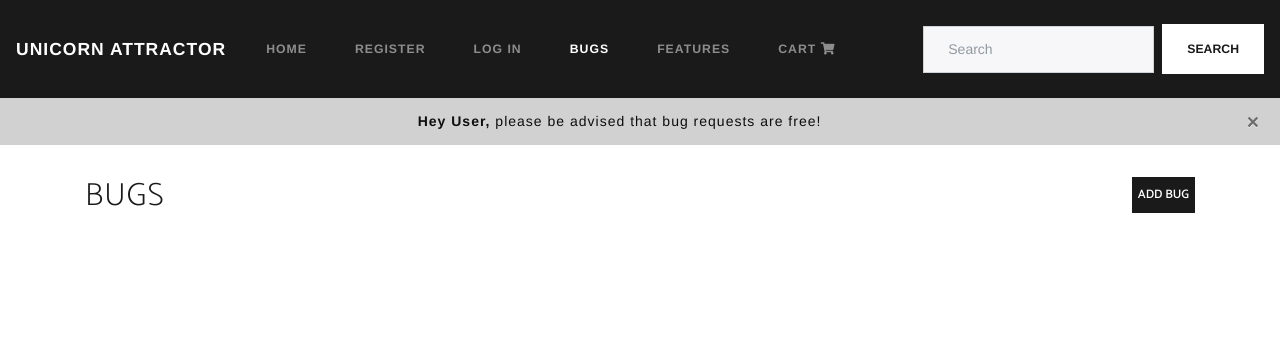
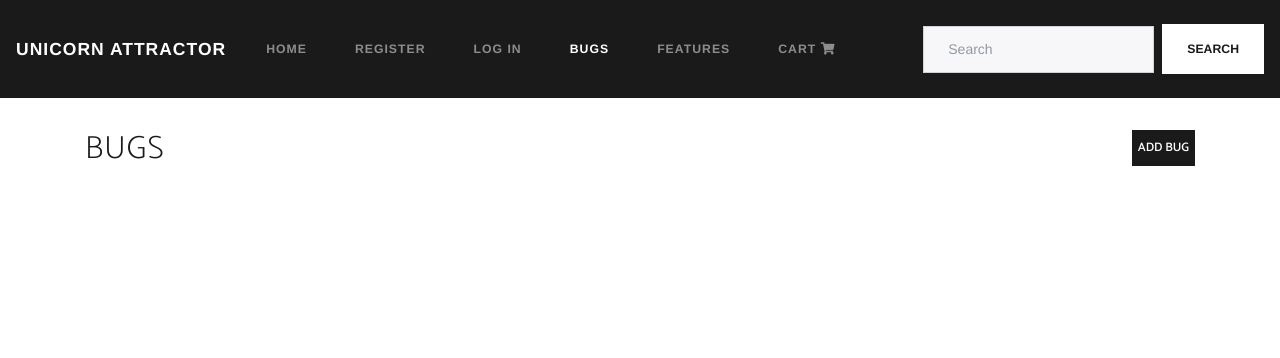
Before and after one commit to ShaneMuir/BugFeature-Tracker, a Django app: page /bugs/ in a window 1280 px wide. Shown: the top 358 px of the page. Run offline with Django 3.2, Linux system fonts and the light colour scheme; data that the repository does not hold is empty; parts of the project's set-up code (start-up, migrations or seed data) failed here and were passed over; some libraries are stand-ins or nearby versions; some web fonts are replaced.

Commit message:
Removed alert on bugs page causing localstorage issues

```diff
--- a/bugs/templates/bugs.html
+++ b/bugs/templates/bugs.html
@@ -2,17 +2,6 @@
 {% block bugs_active%}active{% endblock %}
 {% block title %}Bugs{% endblock %}
 {% block content %}
-<div id="myAlert" class="alert alert-dismissible alert-primary text-center">
-  {% if user.is_authenicated %}
-  <strong>Hey {{ request.user }},</strong> please be advised that bug requests are free!
-  {% else %}
-  <strong>Hey User,</strong> please be advised that bug requests are free!
-  {% endif %}
-  <button type="button" class="close" aria-label="Close">
-  <span aria-hidden="true">&times;</span>
-</button>
-</div>
-
 <main class="container" id="main">
   {% block heading %}
   <div class="row">
--- a/features/templates/features.html
+++ b/features/templates/features.html
@@ -3,13 +3,13 @@
 {% block title %}Features{% endblock %}
 
 {% block content %}
-<div id="myAlert" class="alert alert-dismissible alert-primary text-center">
+<div id="featureAlert" class="alert alert-dismissible alert-primary text-center">
   {% if user.is_authenicated %}
   <strong>Hey {{ request.user }},</strong> please be advised that feature requests cost £20 and feature upvotes cost £5.
   {% else %}
   <strong>Hey User,</strong> please be advised that feature requests cost £20 and feature upvotes cost £5.
   {% endif %}
-  <button type="button" class="close" aria-label="Close">
+  <button type="button" class="feature_close" aria-label="Close">
   <span aria-hidden="true">&times;</span>
 </button>
 </div>
--- a/static/css/main.css
+++ b/static/css/main.css
@@ -90,7 +90,7 @@ strong {
     padding-right: 3.8125rem !important;
 }
 
-#myAlert {
+#featureAlert{
   width: 100%;
   height: auto;
   position: relative;
@@ -100,7 +100,7 @@ strong {
   border: 1px solid transparent;
 }
 
-.close {
+.feature_close{
   position: absolute;
   top: 10px;
   right: 10px;
--- a/static/js/main.js
+++ b/static/js/main.js
@@ -10,15 +10,13 @@ $(document).ready(function() {
 
 
 
-	if(localStorage.getItem('msgState') != 'shown') {
-  	$('#myAlert').slideDown('slow');
-    localStorage.setItem('msgState', 'shown');
+	if(localStorage.getItem('featureMsgState') != 'shown') {
+  	$('#featureAlert').slideDown('slow');
+    localStorage.setItem('featureMsgState', 'shown');
   }
-  $('.close').click(function(e){
-  	$('#myAlert').slideUp('slow');
+  $('.feature_close').click(function(e){
+  	$('#featureAlert').slideUp('slow');
   }); //End of click event
 
 
-
-
 });
```
